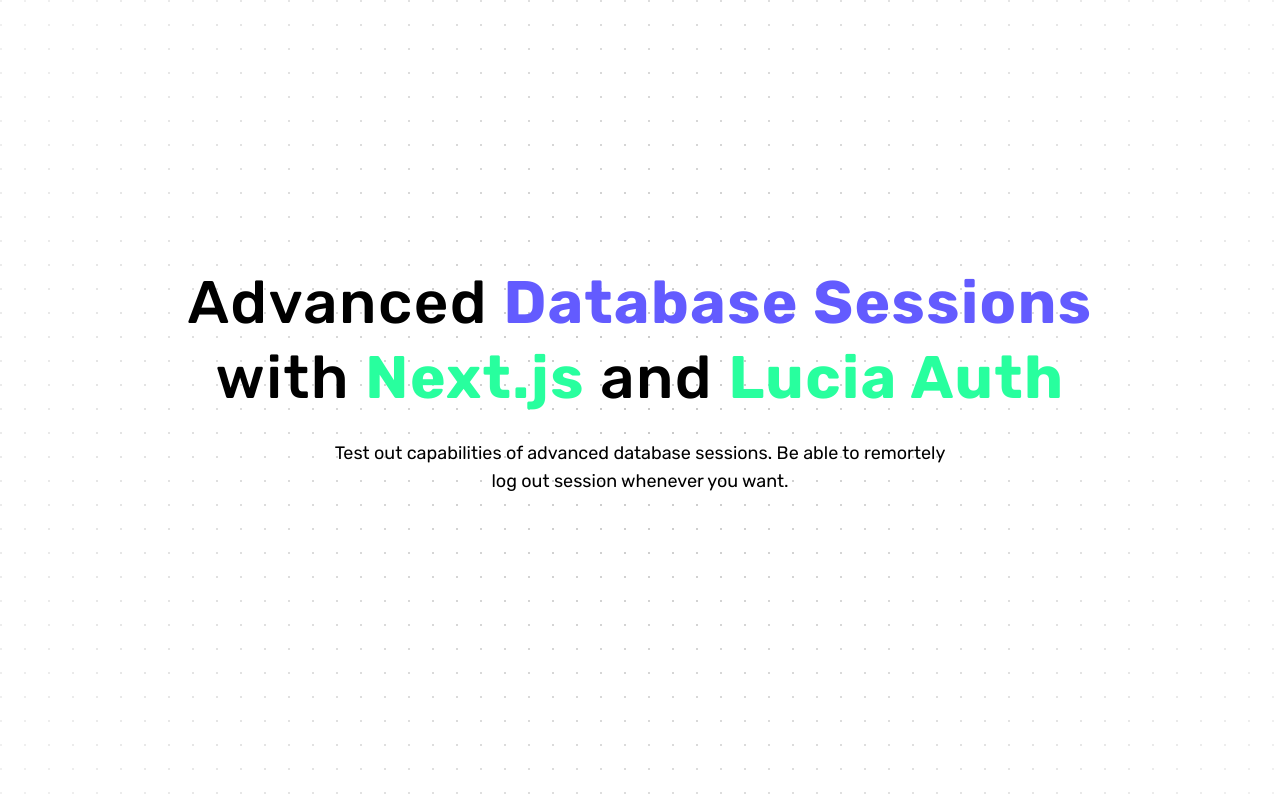
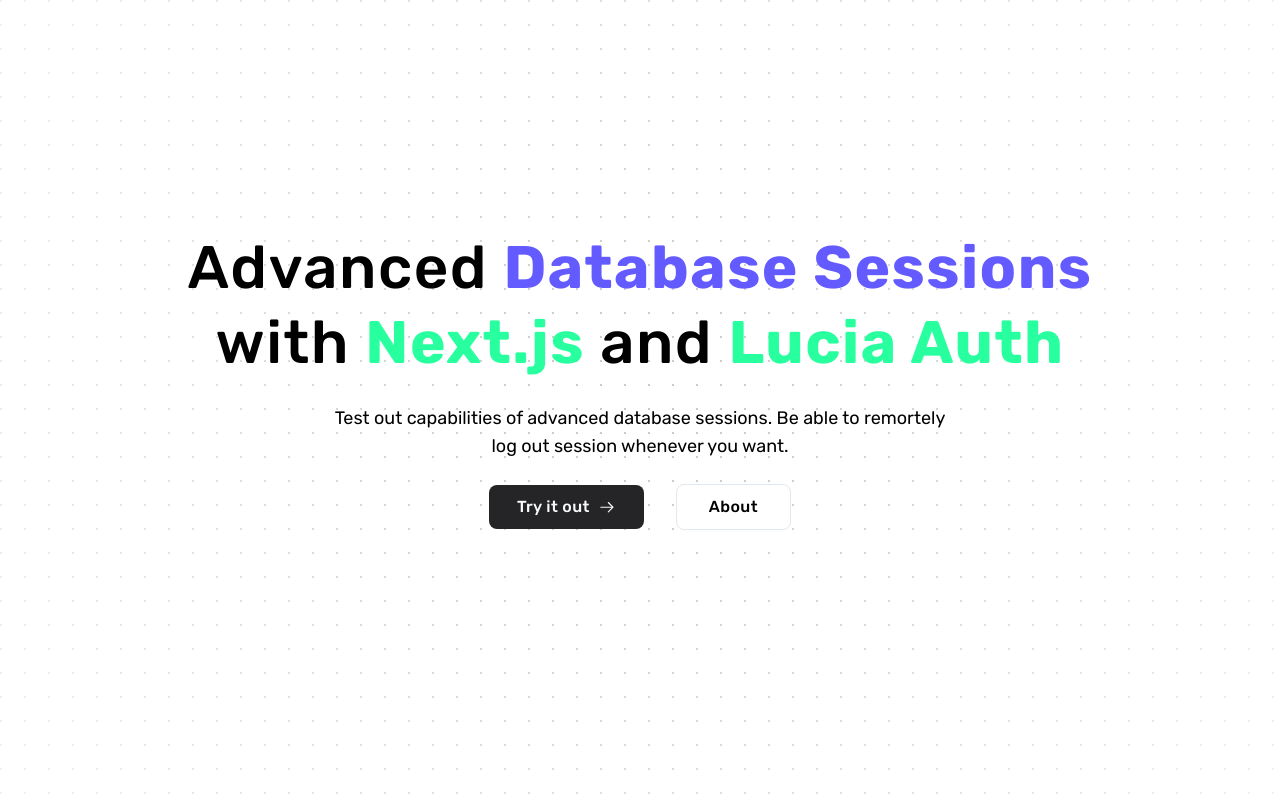
Before and after one commit to DominikKoniarz/nextjs-advanced-multiple-db-sessions, a Next.js app: page / in a window 1280 px wide. Built offline with nearby package versions, Linux system fonts and the light colour scheme.

Commit message:
Add try it and about buttons

```diff
--- a/package.json
+++ b/package.json
@@ -10,6 +10,7 @@
 		"preinstall": "npx only-allow pnpm"
 	},
 	"dependencies": {
+		"@radix-ui/react-slot": "^1.1.0",
 		"class-variance-authority": "^0.7.0",
 		"clsx": "^2.1.1",
 		"framer-motion": "^11.3.29",
@@ -17,6 +18,7 @@
 		"next": "14.2.6",
 		"react": "^18",
 		"react-dom": "^18",
+		"react-icons": "^5.3.0",
 		"tailwind-merge": "^2.5.2",
 		"tailwindcss-animate": "^1.0.7"
 	},
--- /dev/null
+++ b/src/app/_components/AboutButton.tsx
@@ -0,0 +1,17 @@
+import { buttonVariants } from "@/components/ui/button";
+import { cn } from "@/lib/utils";
+import Link from "next/link";
+
+export default function AboutButton() {
+    return (
+        <Link
+            href="/about"
+            className={cn(
+                buttonVariants({ variant: "outline" }),
+                "z-10 h-fit rounded-lg bg-white px-8 py-2.5 text-base tracking-wide",
+            )}
+        >
+            About
+        </Link>
+    );
+}
--- /dev/null
+++ b/src/app/_components/TryItButton.tsx
@@ -0,0 +1,18 @@
+import { buttonVariants } from "@/components/ui/button";
+import { cn } from "@/lib/utils";
+import Link from "next/link";
+import { GoArrowRight } from "react-icons/go";
+
+export default function TryItButton() {
+    return (
+        <Link
+            href="/login"
+            className={cn(
+                buttonVariants({ variant: "default" }),
+                "z-10 flex h-fit flex-row items-center gap-2 rounded-lg bg-copy px-7 py-2.5 text-base tracking-wide duration-200 hover:bg-copy/90",
+            )}
+        >
+            Try it out <GoArrowRight className="text-lg" />
+        </Link>
+    );
+}
--- a/src/app/page.tsx
+++ b/src/app/page.tsx
@@ -1,12 +1,18 @@
 import DotPattern from "@/components/magicui/dot-pattern";
 import HeroHeader from "./_components/HeroHeader";
 import HeroParagraph from "./_components/HeroParagraph";
+import TryItButton from "./_components/TryItButton";
+import AboutButton from "./_components/AboutButton";
 
 export default function Home() {
     return (
         <main className="flex h-full w-full flex-col items-center justify-center gap-6 pb-10">
             <HeroHeader />
             <HeroParagraph />
+            <div className="flex w-fit flex-row items-center gap-8">
+                <TryItButton />
+                <AboutButton />
+            </div>
             <DotPattern
                 width={24}
                 height={24}
--- /dev/null
+++ b/src/components/ui/button.tsx
@@ -0,0 +1,56 @@
+import * as React from "react"
+import { Slot } from "@radix-ui/react-slot"
+import { cva, type VariantProps } from "class-variance-authority"
+
+import { cn } from "@/lib/utils"
+
+const buttonVariants = cva(
+  "inline-flex items-center justify-center whitespace-nowrap rounded-md text-sm font-medium ring-offset-white transition-colors focus-visible:outline-none focus-visible:ring-2 focus-visible:ring-slate-950 focus-visible:ring-offset-2 disabled:pointer-events-none disabled:opacity-50 dark:ring-offset-slate-950 dark:focus-visible:ring-slate-300",
+  {
+    variants: {
+      variant: {
+        default: "bg-slate-900 text-slate-50 hover:bg-slate-900/90 dark:bg-slate-50 dark:text-slate-900 dark:hover:bg-slate-50/90",
+        destructive:
+          "bg-red-500 text-slate-50 hover:bg-red-500/90 dark:bg-red-900 dark:text-slate-50 dark:hover:bg-red-900/90",
+        outline:
+          "border border-slate-200 bg-white hover:bg-slate-100 hover:text-slate-900 dark:border-slate-800 dark:bg-slate-950 dark:hover:bg-slate-800 dark:hover:text-slate-50",
+        secondary:
+          "bg-slate-100 text-slate-900 hover:bg-slate-100/80 dark:bg-slate-800 dark:text-slate-50 dark:hover:bg-slate-800/80",
+        ghost: "hover:bg-slate-100 hover:text-slate-900 dark:hover:bg-slate-800 dark:hover:text-slate-50",
+        link: "text-slate-900 underline-offset-4 hover:underline dark:text-slate-50",
+      },
+      size: {
+        default: "h-10 px-4 py-2",
+        sm: "h-9 rounded-md px-3",
+        lg: "h-11 rounded-md px-8",
+        icon: "h-10 w-10",
+      },
+    },
+    defaultVariants: {
+      variant: "default",
+      size: "default",
+    },
+  }
+)
+
+export interface ButtonProps
+  extends React.ButtonHTMLAttributes<HTMLButtonElement>,
+    VariantProps<typeof buttonVariants> {
+  asChild?: boolean
+}
+
+const Button = React.forwardRef<HTMLButtonElement, ButtonProps>(
+  ({ className, variant, size, asChild = false, ...props }, ref) => {
+    const Comp = asChild ? Slot : "button"
+    return (
+      <Comp
+        className={cn(buttonVariants({ variant, size, className }))}
+        ref={ref}
+        {...props}
+      />
+    )
+  }
+)
+Button.displayName = "Button"
+
+export { Button, buttonVariants }
```
Also changed, not shown: 1 other file (tests, documents, lock files or other folders).
